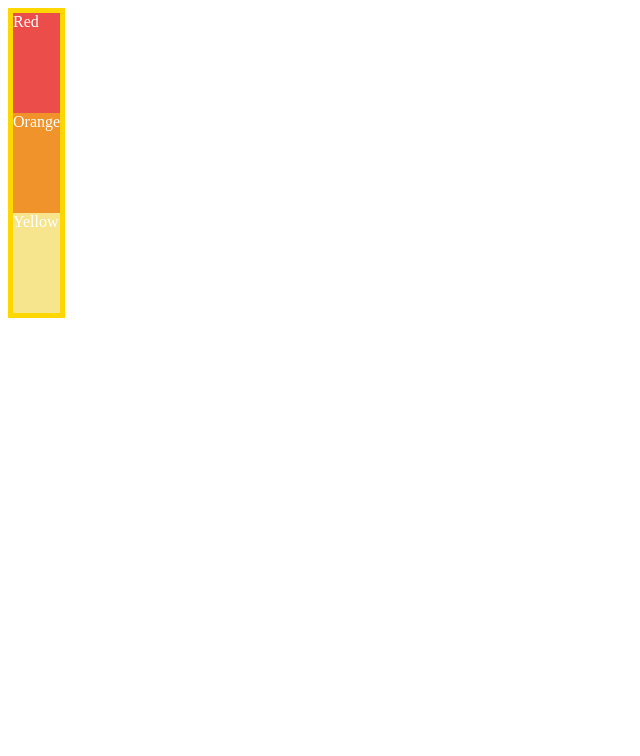
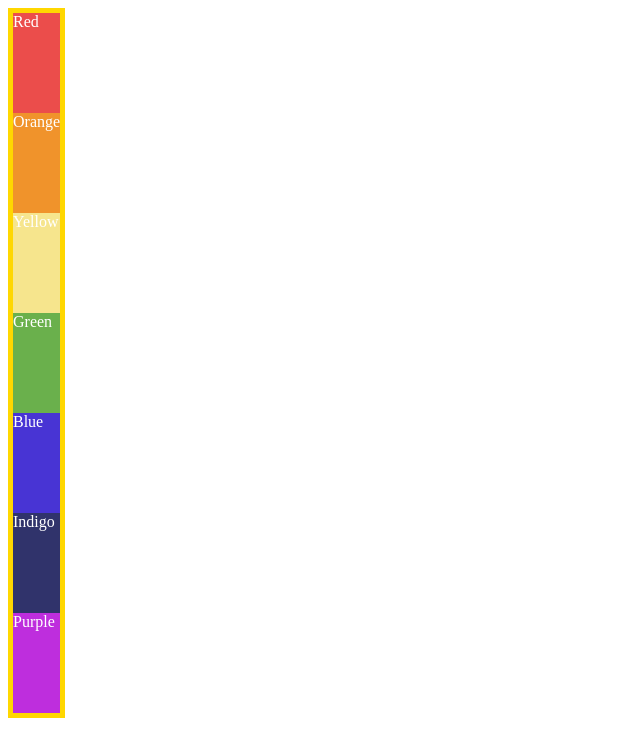
Before and after one commit to libbybutler/Studies, a plain HTML site: page Lesson Learning - Udemy/9.1 Flex Direction/index.html in a window 1280 px wide. Shown: the whole page, without its empty margins (0-640 px from the left). Drawn offline with Linux system fonts and the light colour scheme.

Commit message:
lesson learning

```diff
--- a/Lesson Learning - Udemy/9.1 Flex Direction/index.html
+++ b/Lesson Learning - Udemy/9.1 Flex Direction/index.html
@@ -21,9 +21,9 @@
       }
 
       /*
-Select all the elements that are the direct
-children of the .container class.
-    */
+      Select all the elements that are the direct
+      children of the .container class.
+          */
 
       .red {
         background-color: #eb4d4b;
@@ -34,7 +34,7 @@ children of the .container class.
       .yellow {
         background-color: #f6e58d;
       }
-      /* .green {
+      .green {
         background-color: #6ab04c;
       }
       .blue {
@@ -45,7 +45,7 @@ children of the .container class.
       }
       .purple {
         background-color: #be2edd;
-      /* } */
+      }
     </style>
   </head>
 
@@ -54,10 +54,10 @@ children of the .container class.
       <div class="red">Red</div>
       <div class="orange">Orange</div>
       <div class="yellow">Yellow</div>
-      <!-- <div class="green">Green</div>
+      <div class="green">Green</div>
       <div class="blue">Blue</div>
       <div class="indigo">Indigo</div>
-      <div class="purple">Purple</div> -->
+      <div class="purple">Purple</div>
     </div>
   </body>
 </html>
```
